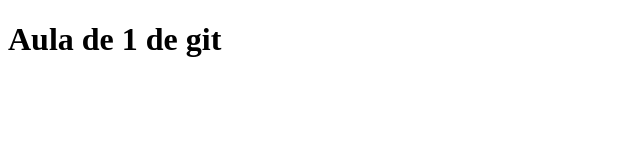
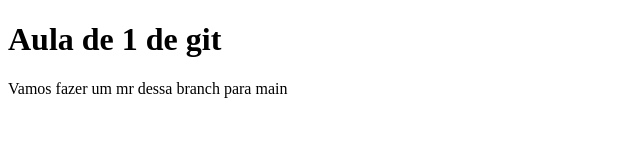
Before and after one commit to Durvaldo/aula-git, a plain HTML site: page index.html in a window 1280 px wide. Shown: the whole page, without its empty margins (0-640 px from the left). Drawn offline with Linux system fonts and the light colour scheme.

Commit message:
Criando mr

```diff
--- a/index.html
+++ b/index.html
@@ -8,8 +8,7 @@
 </head>
 <body>
     <h1>Aula de 1 de git</h1>
+    <p>Vamos fazer um mr dessa branch para main</p>
     <script src="script.js"></script>
-
-
 </body>
 </html>
```
